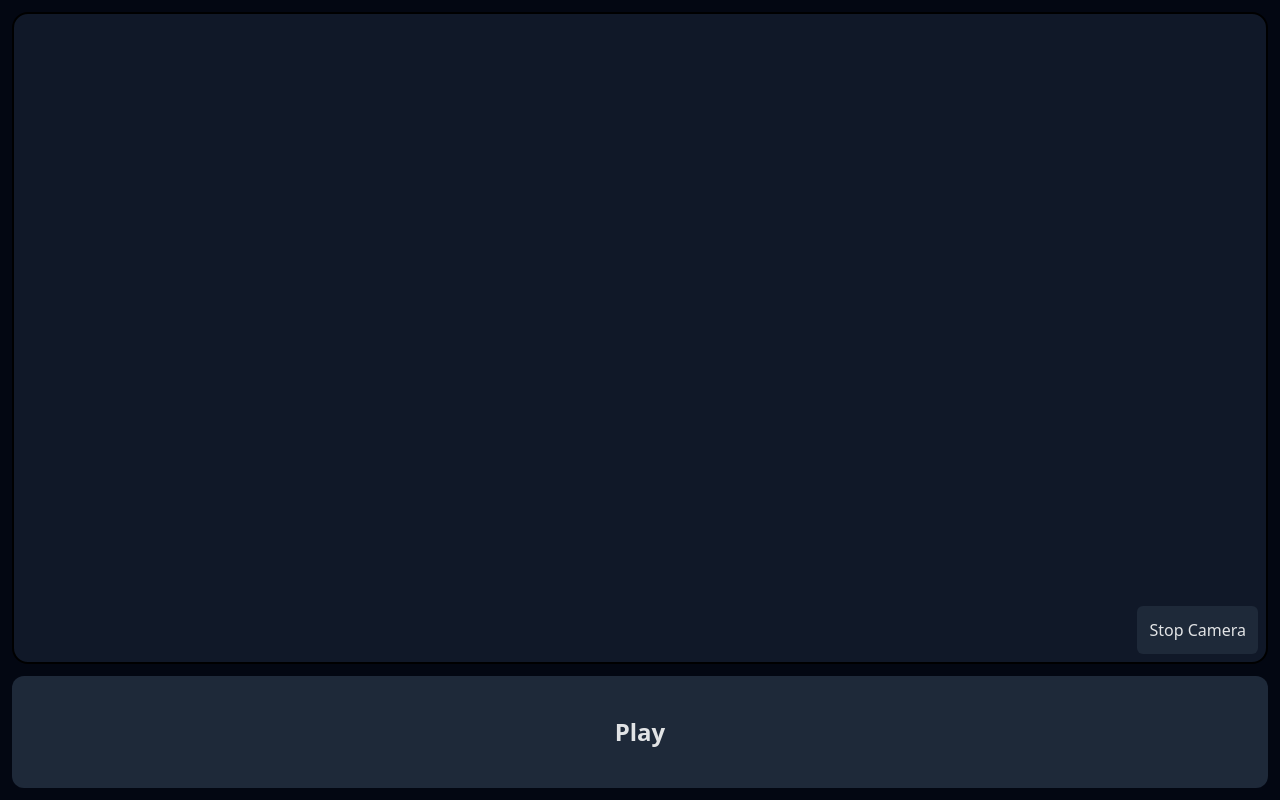
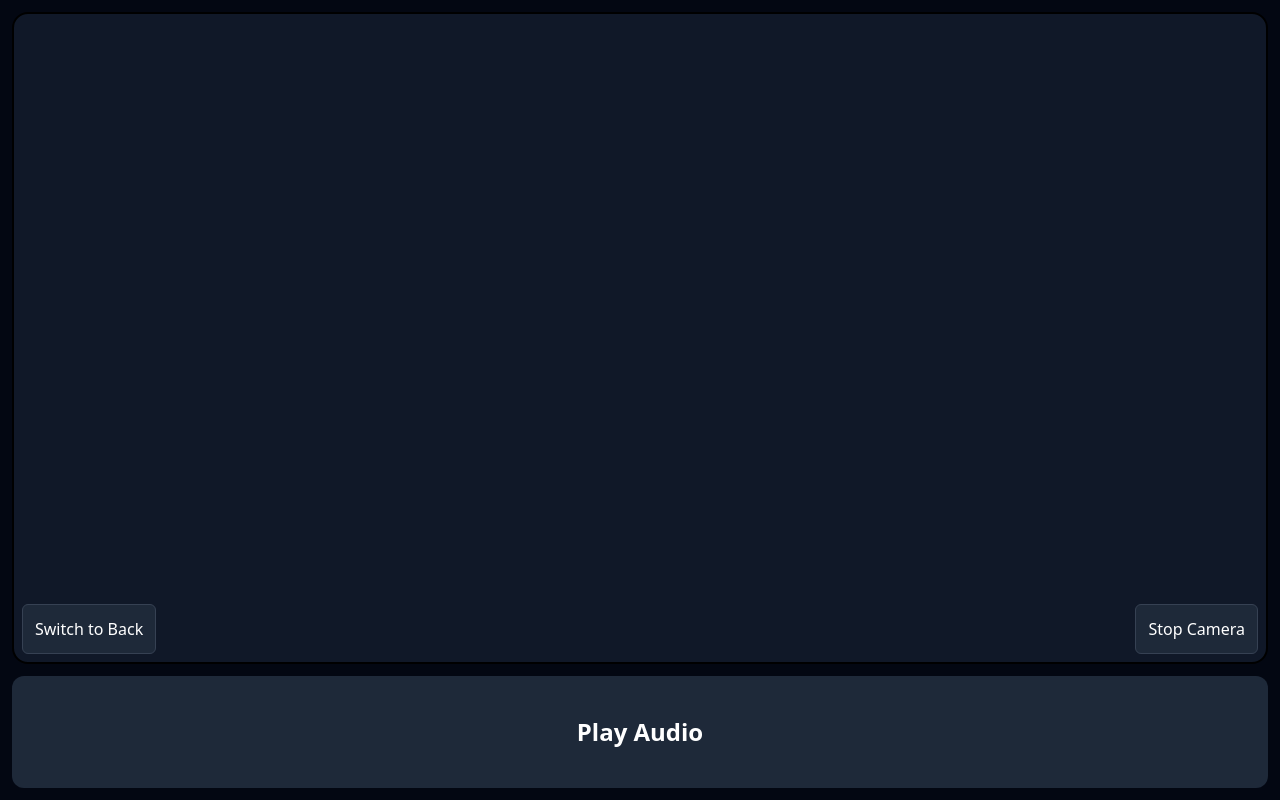
Before and after one commit to Akkibi/camera-player, a React (Vite) app: page / in a window 1280 px wide. Both pictures are taken after a click on the button "Start Camera". Built offline with nearby package versions, Linux system fonts and the light colour scheme; no server answers.

Commit message:
rotate cam

```diff
--- a/src/App.tsx
+++ b/src/App.tsx
@@ -1,15 +1,19 @@
 import { useState, useRef, useEffect } from 'react';
 import { AudioPlayerManager } from './audioPlayerManager';
+
+// Define the type for the camera mode
+type CameraMode = 'user' | 'environment';
 
 function App() {
   const [isCameraActive, setIsCameraActive] = useState(false);
   const [isAudioPlaying, setIsAudioPlaying] = useState(false);
-  // 1. Create a ref to attach to the <video> element
+  // Default to 'user' (front camera), switchable to 'environment' (back camera)
+  const [facingMode, setFacingMode] = useState<CameraMode>('user');
+
   const videoRef = useRef<HTMLVideoElement>(null);
   const audioPlayerManagerRef = useRef<AudioPlayerManager>(null);
   const canvasRef = useRef<HTMLCanvasElement>(null);
   const animationFrameIdRef = useRef<number | null>(null);
-
 
   useEffect(() => {
     if (!audioPlayerManagerRef.current) {
@@ -20,16 +24,27 @@ useEffect(() => {
 
     const startCamera = async () => {
       try {
-          const mediaStream = await navigator.mediaDevices.getUserMedia({ video: true, audio: false });
+        // Stop any existing tracks on the video element before starting a new one
+        if (videoRef.current && videoRef.current.srcObject) {
+            const oldStream = videoRef.current.srcObject as MediaStream;
+            oldStream.getTracks().forEach(track => track.stop());
+        }
+
+        const mediaStream = await navigator.mediaDevices.getUserMedia({
+            // Update constraints to use the selected facingMode
+            video: { facingMode: facingMode },
+            audio: false
+        });
         stream = mediaStream;
 
         if (videoRef.current) {
           videoRef.current.srcObject = mediaStream;
-            // Just play the video, don't initialize audio here anymore
           videoRef.current.play().catch(e => console.error("Video play failed:", e));
         }
       } catch (err) {
         console.error("Error accessing the camera: ", err);
+        // If the specific camera fails, don't necessarily turn off the whole feature,
+        // but you might want to handle the error (e.g., if no back camera exists).
         setIsCameraActive(false);
       }
     };
@@ -46,25 +61,20 @@ useEffect(() => {
         return;
       }
 
-          // 1. Ensure canvas matches video dimensions
+      // Ensure canvas matches video dimensions
       canvas.width = video.videoWidth || video.clientWidth;
-          canvas.height = 1; // We only need the first line's height!
 
-          // 2. Draw the current video frame onto the canvas
+      // Draw a 1px slice from the center of the video or specific line
       ctx.drawImage(video, 0, 0, canvas.width, 1, 0, 0, canvas.width, 1);
 
-          // 3. Get pixel data (The width is the width of the first line)
       const imageData = ctx.getImageData(0, 0, canvas.width, 1);
-          const data = imageData.data; // This is a Uint8ClampedArray [R, G, B, A, R, G, B, A, ...]
+      const data = imageData.data;
 
-          // 4. Extract ONLY the Green channel data
       const greenChannelData: Uint8ClampedArray = new Uint8ClampedArray(canvas.width);
       for (let i = 0; i < canvas.width; i++) {
-              // Green is at index 4*i + 1 in the RGBA array
         greenChannelData[i] = data[4 * i + 1];
       }
 
-          // 5. Play the extracted data as audio
       audioPlayerManagerRef.current.playGreenDataAsAudio(greenChannelData);
     };
 
@@ -72,9 +82,9 @@ useEffect(() => {
     const FPS_LIMIT = 30;
 
     const renderLoop = (time: DOMHighResTimeStamp) => {
-        if (isCameraActive) { // Only continue looping if camera is supposed to be active
+      if (isCameraActive) {
         if (time - lastTime > (1000 / FPS_LIMIT)) {
-              processFrame(); // processFrame now checks isAudioPlaying
+          processFrame();
           lastTime = time;
         }
         animationFrameIdRef.current = requestAnimationFrame(renderLoop);
@@ -82,11 +92,9 @@ useEffect(() => {
     };
 
     const startProcessingLoop = () => {
-        // Start the loop if BOTH conditions are met AND it's not already running
       if (isCameraActive && isAudioPlaying && !animationFrameIdRef.current) {
         animationFrameIdRef.current = requestAnimationFrame(renderLoop);
       } else if ((!isAudioPlaying || !isCameraActive) && animationFrameIdRef.current) {
-          // Stop the loop if either condition is false AND it's running
         cancelAnimationFrame(animationFrameIdRef.current);
         animationFrameIdRef.current = null;
       }
@@ -98,60 +106,83 @@ useEffect(() => {
 
     startProcessingLoop();
 
-      // Cleanup function
     return () => {
       if (stream) {
         stream.getTracks().forEach(track => track.stop());
       }
       if (animationFrameIdRef.current !== null) {
         cancelAnimationFrame(animationFrameIdRef.current);
-                  animationFrameIdRef.current = null; // Important to reset
+        animationFrameIdRef.current = null;
       }
     };
-  }, [isCameraActive, isAudioPlaying]);// Re-run the effect only when isCameraActive changes
+    // Added facingMode to dependency array so camera restarts when it changes
+  }, [isCameraActive, isAudioPlaying, facingMode]);
 
   const handleCameraToggle = () => {
     setIsCameraActive(prev => !prev);
   };
 
+  const handleSwitchCamera = () => {
+    setFacingMode(prev => (prev === 'user' ? 'environment' : 'user'));
+  };
+
   const handleAudioPlay = () => {
-    // Ensure AudioPlayerManager instance exists
     if (!audioPlayerManagerRef.current) {
       audioPlayerManagerRef.current = AudioPlayerManager.getInstance();
     }
 
-    // *** CRITICAL FIX: Initialize AudioContext on the first user press ***
     if (!isAudioPlaying) {
       audioPlayerManagerRef.current.initializeAudioContext();
     }
 
-    // Toggle the state, which will then trigger the useEffect to start/stop the loop
     setIsAudioPlaying(prev => !prev);
   }
 
   return (
     <>
       <div className='absolute inset-0 flex flex-col p-3 gap-3 bg-gray-950'>
-        {/* The video element to display the camera feed */}
         <canvas ref={canvasRef} style={{ display: 'none' }} />
-        <div className='flex-1 relative border-2 border-solid border-black bg-gray-900 rounded-2xl p-5'>
+        <div className='flex-1 relative border-2 border-solid border-black bg-gray-900 rounded-2xl p-5 overflow-hidden'>
           {isCameraActive && (
             <video
               ref={videoRef}
               autoPlay
-            playsInline // Important for some mobile browsers
-            className='absolute inset-0 object-center bg-center w-full h-full'
+              playsInline
+              muted // Always mute video element to prevent feedback loops, since you generate audio manually
+              className='absolute inset-0 object-cover w-full h-full' // Changed to object-cover for better mobile fill
             />
           )}
           {!isCameraActive && (
-            <div className='text-2xl font-bold opacity-50'>Camera is off</div>
+            <div className='flex items-center justify-center h-full text-2xl font-bold opacity-50 text-white'>
+              Camera is off
+            </div>
           )}
-        <button onClick={handleCameraToggle} className='flex-none p-3 absolute bottom-2 right-2 rounded-md bg-gray-800'>
+
+          {/* Controls Container */}
+          <div className='absolute bottom-2 left-2 right-2 flex justify-between'>
+
+            {/* Switch Camera Button (Only visible if camera is active) */}
+            {isCameraActive && (
+                <button
+                    onClick={handleSwitchCamera}
+                    className='p-3 rounded-md bg-gray-800 text-white border border-gray-700 active:bg-gray-700'
+                >
+                    {facingMode === 'user' ? 'Switch to Back' : 'Switch to Front'}
+                </button>
+            )}
+
+            {/* Toggle On/Off Button */}
+            <button
+                onClick={handleCameraToggle}
+                className='p-3 rounded-md bg-gray-800 text-white border border-gray-700 active:bg-gray-700 ml-auto'
+            >
                 {isCameraActive ? 'Stop Camera' : 'Start Camera'}
             </button>
           </div>
-      <button onClick={handleAudioPlay} className='flex-none py-10 bg-gray-800 rounded-xl text-2xl font-black'>
-        {isAudioPlaying ? 'Stop' : 'Play'}
+
+        </div>
+        <button onClick={handleAudioPlay} className='flex-none py-10 bg-gray-800 rounded-xl text-2xl font-black text-white active:bg-gray-700'>
+          {isAudioPlaying ? 'Stop Audio' : 'Play Audio'}
         </button>
       </div>
     </>
```
Lines whose indentation alone changed are shown as unchanged.
